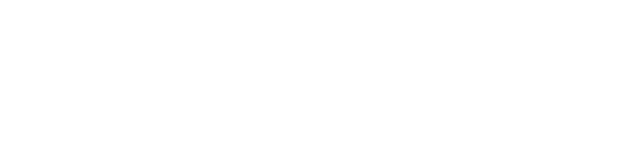
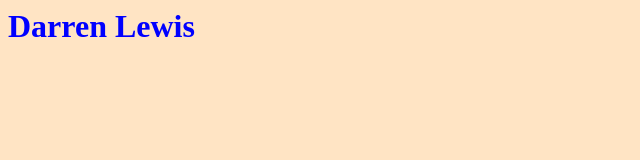
Before and after one commit to DarrenLewis13/My-website, a plain HTML site: page index.html in a window 1280 px wide. Shown: the whole page, without its empty margins (0-640 px from the left). Drawn offline with Linux system fonts and the light colour scheme.

Commit message:
added index.css

```diff
--- /dev/null
+++ b/index.css
@@ -0,0 +1,3 @@
+h1{color:blue ;}
+
+body{background-color: bisque;}
--- a/index.html
+++ b/index.html
@@ -1,6 +1,12 @@
 <html>
   <head>
     <title>My Website</title>
+    <link rel="stylesheet" href="index.css">
+  </head>
 
-  </head>
+  <body>
+    <h1>Darren Lewis</h1>
+
+  </body>
+
 </html>
```
